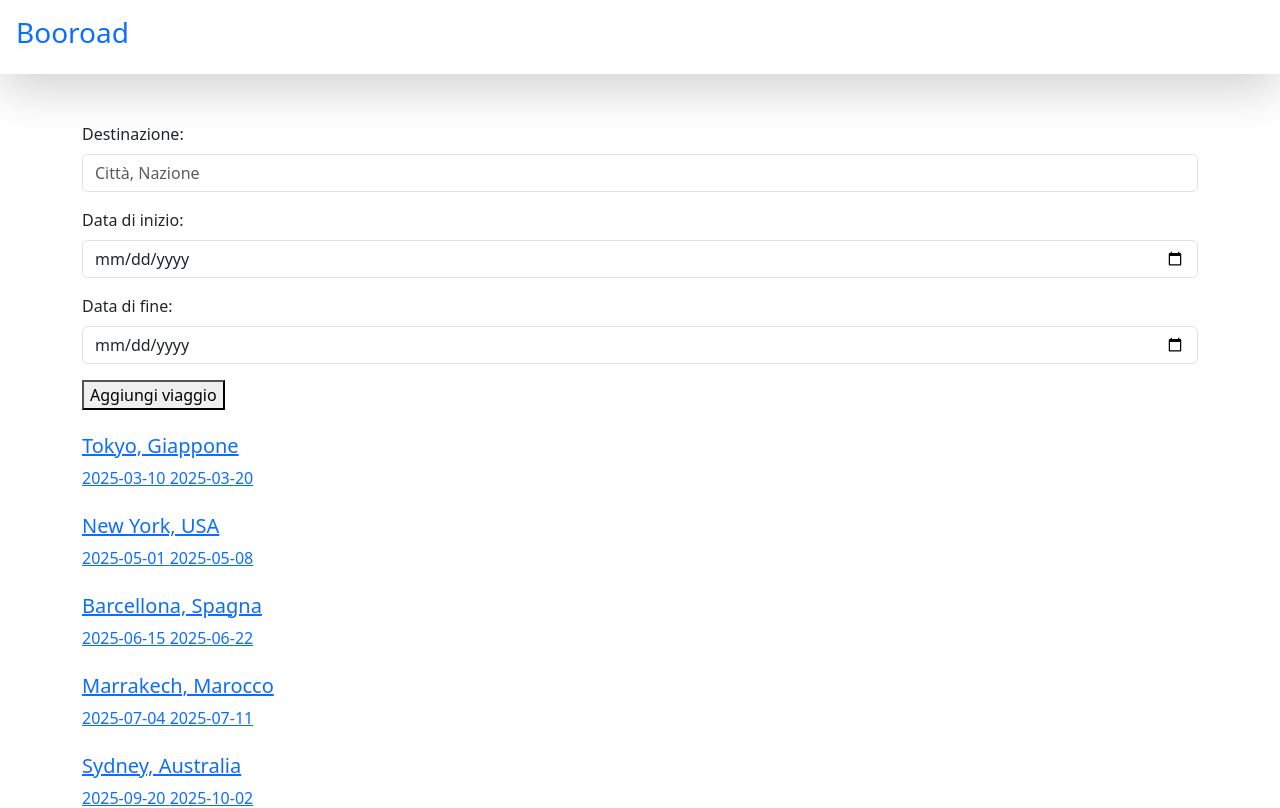
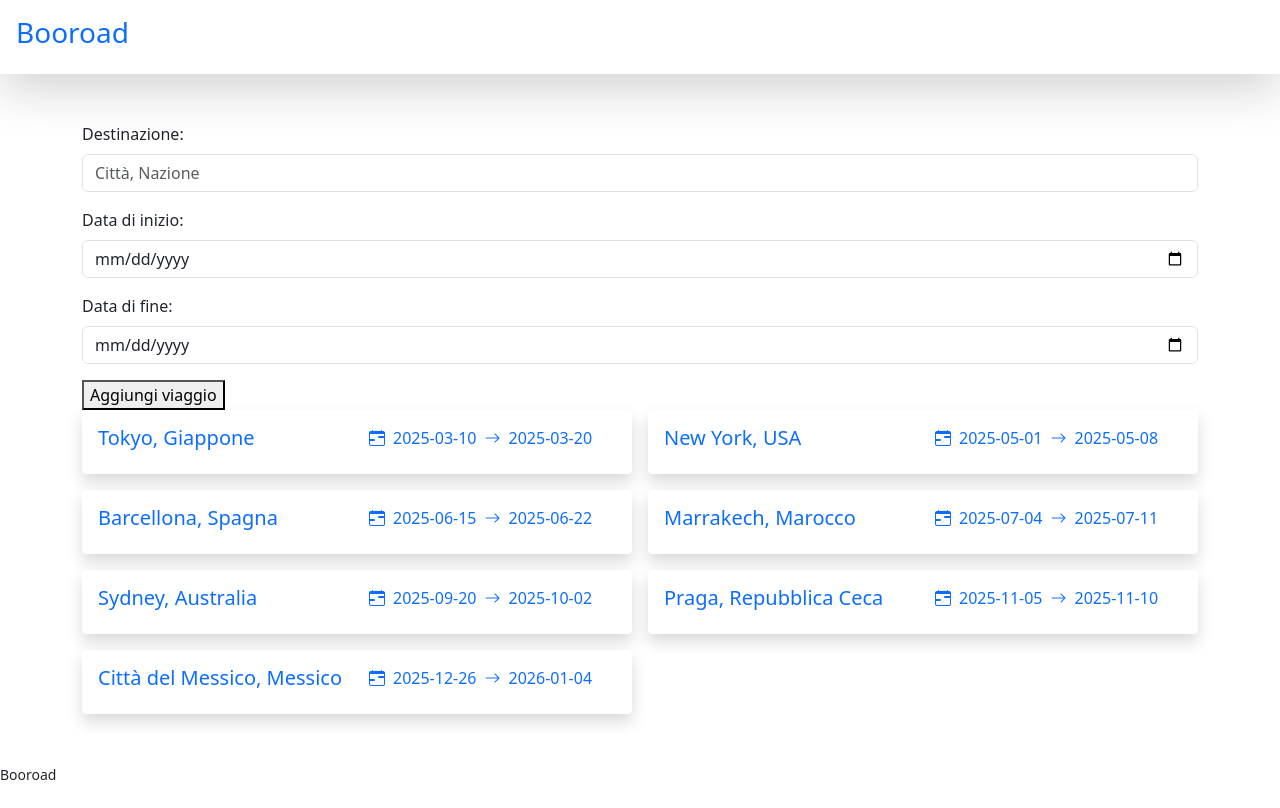
Before and after one commit to gabriele-fontana/booroad, a React (Vite) app: page / in a window 1280 px wide. Shown: the top 808 px of the page. Built offline with nearby package versions, Linux system fonts and the light colour scheme.

Commit message:
add style travel card

```diff
--- a/src/App.jsx
+++ b/src/App.jsx
@@ -2,7 +2,6 @@ import { BrowserRouter, Routes, Route } from "react-router";
 import HomePage from "./pages/HomePage";
 import DetailPage from "./pages/DetailPage";
 import MainLayout from "./layouts/MainLayout";
-import 'bootstrap/dist/css/bootstrap.min.css'
 
 function App() {
   return (
--- a/src/components/TravelCard.jsx
+++ b/src/components/TravelCard.jsx
@@ -2,9 +2,20 @@ import { Link } from "react-router"
 
 export default function TravelCard({ viaggio }) {
     return (
-        <Link to={`/travel/${viaggio.id}`} className="p-3">
-            <h2 className="h5">{viaggio.destinazione}</h2>
-            <div>{viaggio.data_inizio} {viaggio.data_fine}</div>
+        <Link to={`/travel/${viaggio.id}`} className="text-decoration-none cursor-pointer">
+            <div className="bg-white shadow rounded-1 p-3">
+                <div className="row">
+                    <div className="col-6"><h2 className="h5">{viaggio.destinazione}</h2></div>
+                    <div className="col-6">
+                        <div className="row row-cols-auto gx-2 align-items-center">
+                            <i className="bi bi-calendar-range"></i>
+                            <span>{viaggio.data_inizio}</span>
+                            <i className="bi bi-arrow-right"></i>
+                            <span>{viaggio.data_fine}</span>
+                        </div>
+                    </div>
+                </div>
+            </div>
         </Link>
     )
 }
--- a/src/index.css
+++ b/src/index.css
@@ -1,2 +1,6 @@
 @import url(bootstrap);
 @import url(bootstrap-icons);
+
+.cursor-pointer {
+    cursor: pointer;
+}
--- a/src/pages/HomePage.jsx
+++ b/src/pages/HomePage.jsx
@@ -7,7 +7,7 @@ export default function HomePage() {
     return (
         <div className="container py-5">
             <TravelForm />
-            <div>
+            <div className="row row-col-1 row-cols-xl-2 g-3">
                 {
                     viaggi.map(viaggio => (
                         <TravelCard key={viaggio.id} viaggio={viaggio} />
```
